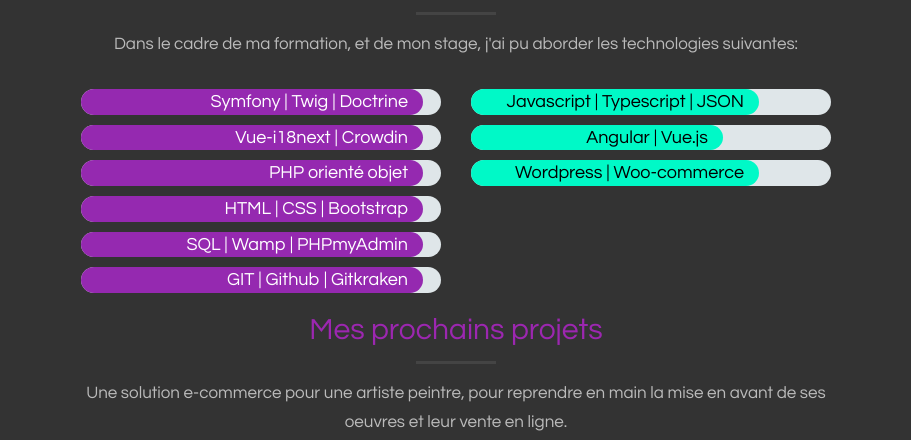
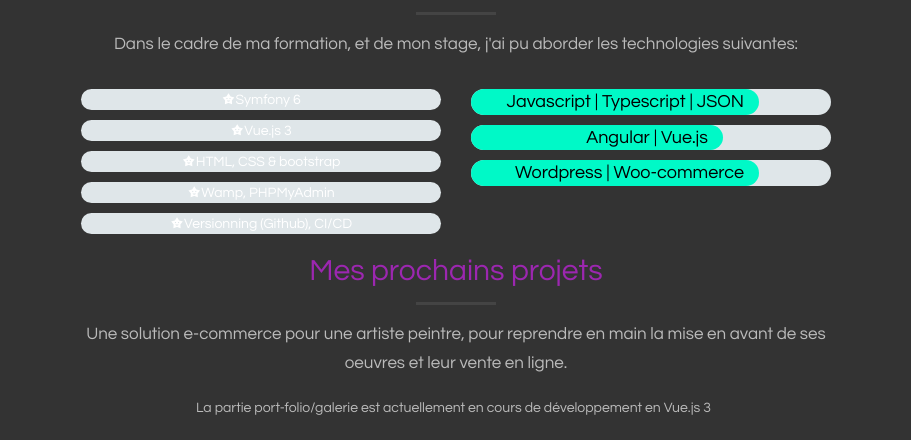
Before and after one commit to Chachared/Chachared.github.io, a plain HTML site: page index.html in a window 1280 px wide. Shown: the part 936-1376 px from the top of the page, without its empty margins (184-1095 px from the left). Drawn offline with Linux system fonts and the light colour scheme; files whose address does not match are found by name.

Commit message:
(style)change progress bars to stars
(style)change progress bars to stars

```diff
--- a/index.html
+++ b/index.html
@@ -6,6 +6,7 @@
   <meta name="description" content="Charlotte Redier Online Resume." />
   <meta name="viewport" content="width=device-width, initial-scale=1.0" />
   <meta name="generator" content="Codeply" />
+  <link rel="stylesheet" href="https://cdnjs.cloudflare.com/ajax/libs/MaterialDesign-Webfont/7.1.96/css/materialdesignicons.min.css" integrity="sha512-NaaXI5f4rdmlThv3ZAVS44U9yNWJaUYWzPhvlg5SC7nMRvQYV9suauRK3gVbxh7qjE33ApTPD+hkOW78VSHyeg==" crossorigin="anonymous" referrerpolicy="no-referrer" />
   <link rel="stylesheet" href="./css/bootstrap.min.css" />
   <link rel="stylesheet" href="./css/animate.min.css" />
   <link rel="stylesheet" href="./css/ionicons.min.css" />
@@ -97,22 +98,19 @@
           <div class="row align-items-center">
             <div class="col-lg-6">
               <div class="progressbar-wrapper">
-                <div title="downloaded" class="progressbar symfony">Symfony | Twig | Doctrine</div>
+                <span class="mdi mdi-star-face">Symfony 6</span>
               </div>
               <div class="progressbar-wrapper">
-                <div title="downloaded" class="progressbar json">Vue-i18next | Crowdin</div>
+                <span class="mdi mdi-star-face">Vue.js 3</span>
               </div>
               <div class="progressbar-wrapper">
-                <div title="downloaded" class="progressbar php">PHP orienté objet</div>
+                <span class="mdi mdi-star-face">HTML, CSS & bootstrap</span>
               </div>
               <div class="progressbar-wrapper">
-                <div title="downloaded" class="progressbar html">HTML | CSS | Bootstrap</div>
+                <span class="mdi mdi-star-face">Wamp, PHPMyAdmin</span>
               </div>
               <div class="progressbar-wrapper">
-                <div title="downloaded" class="progressbar sql">SQL | Wamp | PHPmyAdmin</div>
-              </div>
-              <div class="progressbar-wrapper">
-                <div title="downloaded" class="progressbar git">GIT | Github | Gitkraken</div>
+                <span class="mdi mdi-star-face">Versionning (Github), CI/CD</span>
               </div>
             </div>
 
```
